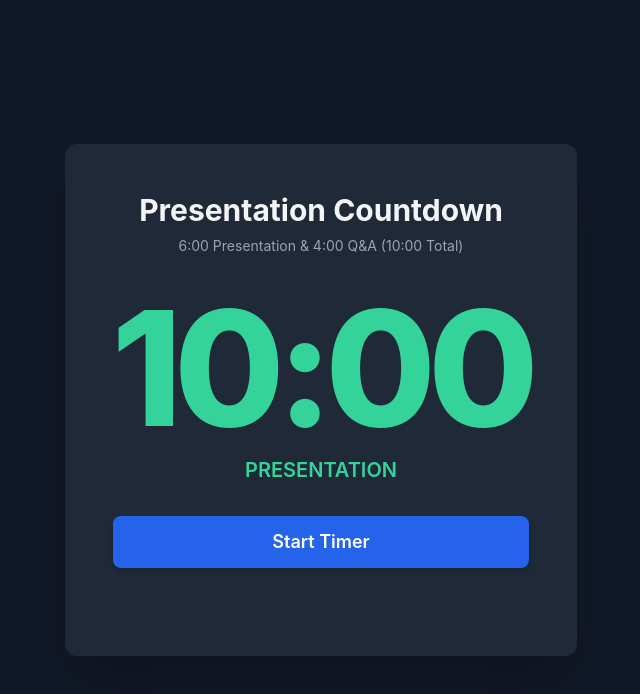
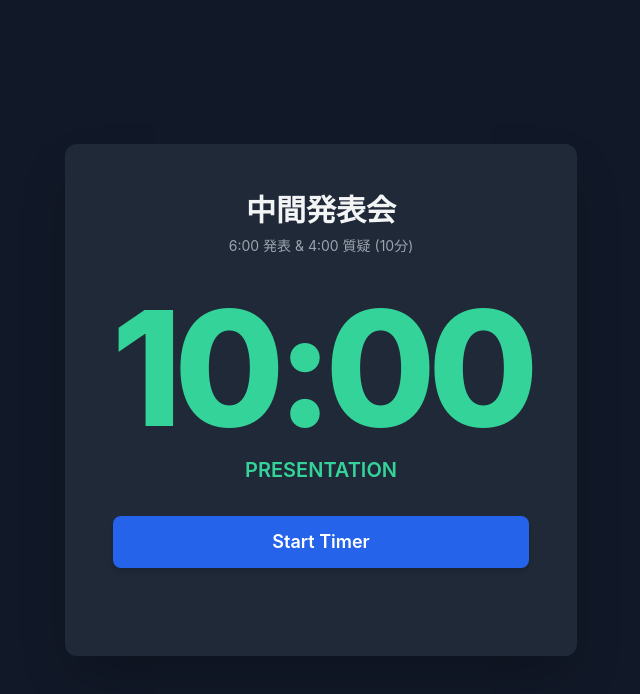
Before and after one commit to tiology28-ai/presentation-timer, a plain HTML site: page index.html in a window 1280 px wide. Shown: the whole page, without its empty margins (319-959 px from the left). Drawn offline with nearby package versions, Linux system fonts and the light colour scheme.

Commit message:
Update index.html

```diff
--- a/index.html
+++ b/index.html
@@ -30,8 +30,8 @@
     <!-- Main Container: Dark card background -->
     <div id="timer-app" class="w-full max-w-lg bg-gray-800 shadow-2xl rounded-xl p-8 sm:p-12 text-center transition-all duration-500">
 
-        <h1 class="text-3xl font-bold mb-2 text-gray-100">Presentation Countdown</h1>
-        <p id="total-time-info" class="text-sm text-gray-400 mb-8">6:00 Presentation & 4:00 Q&A (10:00 Total)</p>
+        <h1 class="text-3xl font-bold mb-2 text-gray-100">中間発表会</h1>
+        <p id="total-time-info" class="text-sm text-gray-400 mb-8">6:00 発表 & 4:00 質疑 (10分)</p>
 
         <!-- Timer Display Area: Now just a centered container for the text -->
         <div id="timer-ring-container" class="flex flex-col items-center justify-center mb-8">
```
